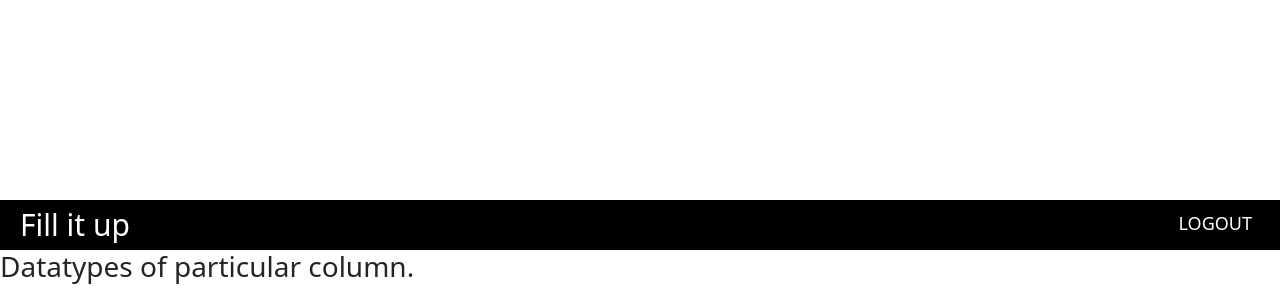
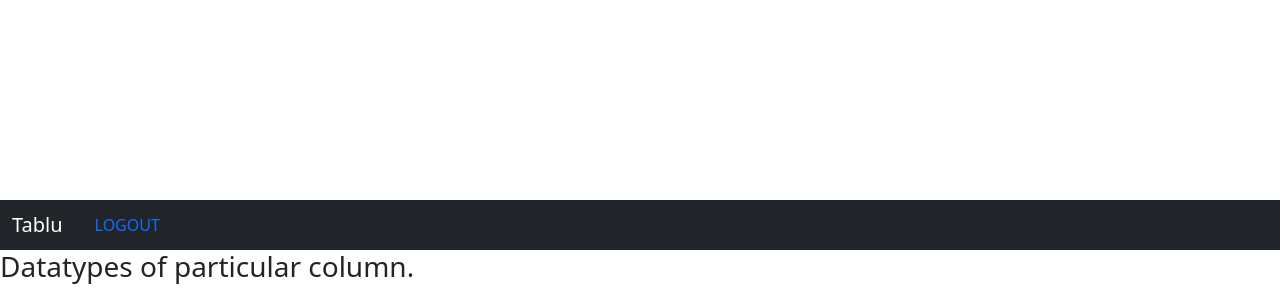
Before and after one commit to krishna120801/Tablu, a Django app: page /tablu in a window 1280 px wide. Shown: the part 602-894 px from the top of the page. Run offline with Django 4.2, Linux system fonts and the light colour scheme; a user stored in the database is signed in.

Commit message:
Nav update

```diff
--- a/templates/fsttblpg.html
+++ b/templates/fsttblpg.html
@@ -53,12 +53,17 @@
 	  </div>
 	  <div id="table-div">
 		  <div id="lyt">
-			  <nav id="navt">
-				  <label class="logo">Fill it up</label>
-				  <ul>
-					  <li> Logout</li>
-				  </ul>
-			  </nav>
+			  <nav class="navbar navbar-expand-lg navbar-dark bg-dark">
+		  <div class="container-fluid">
+			<a class="navbar-brand" href="#">Tablu</a>
+			<button class="navbar-toggler" type="button" data-bs-toggle="collapse" data-bs-target="#navbarSupportedContent" aria-controls="navbarSupportedContent" aria-expanded="false" aria-label="Toggle navigation">
+			  <span class="navbar-toggler-icon"></span>
+			</button>
+			<div class="collapse navbar-collapse" id="navbarSupportedContent">
+			  <div class="d-flex"><a class="nav-link active" aria-current="page" href="#">LOGOUT</a></div>
+			</div>
+		  </div>
+		</nav>
 	  <h3>Datatypes of particular column.</h3>
 		  </div>
 	  </div>
```
